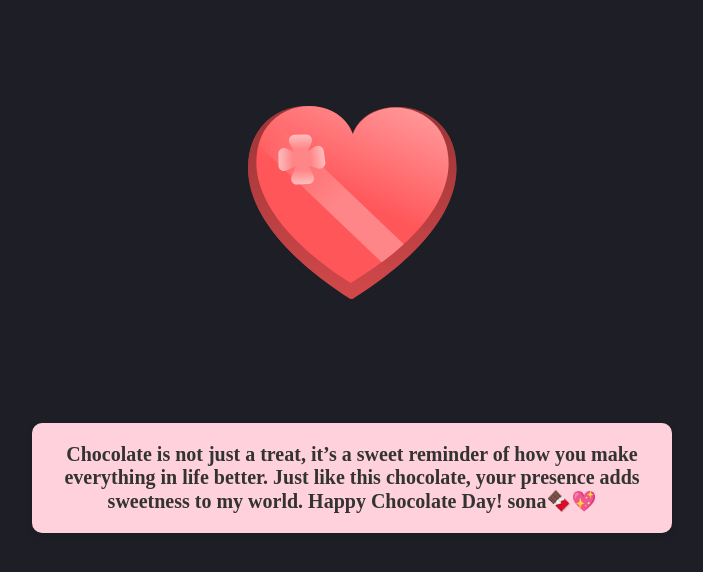
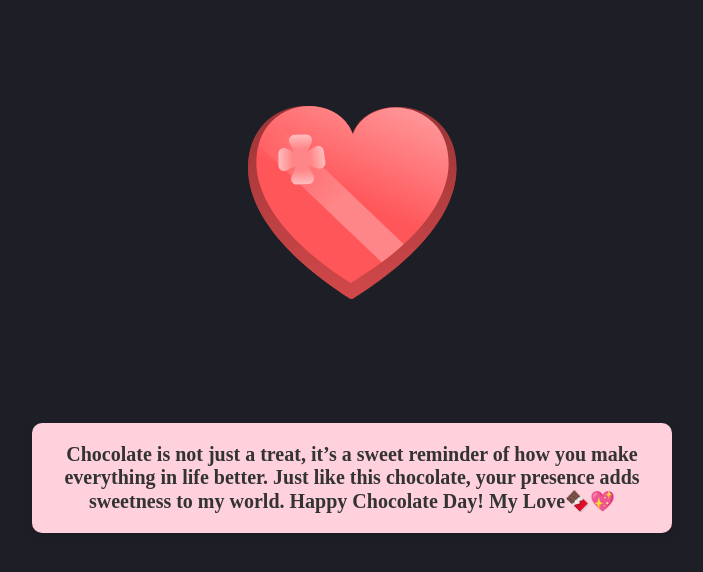
Before and after one commit to devsingh95/Project-1, a plain HTML site: page new1.html in a window 1280 px wide. Shown: the part 130-702 px from the top of the page, without its empty margins (288-991 px from the left). Drawn offline with Linux system fonts and the light colour scheme.

Commit message:
Update new1.html

```diff
--- a/new1.html
+++ b/new1.html
@@ -142,7 +142,7 @@
       </svg>
 
       <p>
-        Chocolate is not just a treat, it’s a sweet reminder of how you make everything in life better. Just like this chocolate, your presence adds sweetness to my world. Happy Chocolate Day! sona🍫💖
+        Chocolate is not just a treat, it’s a sweet reminder of how you make everything in life better. Just like this chocolate, your presence adds sweetness to my world. Happy Chocolate Day! My Love🍫💖
       </p>
 </body>
 </html>
```
